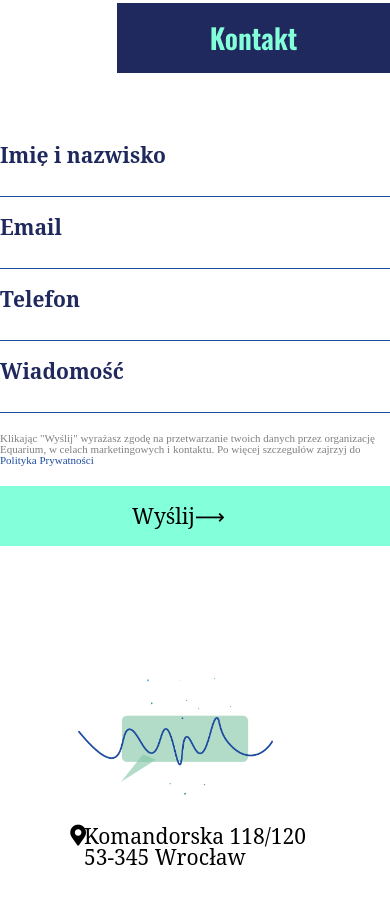
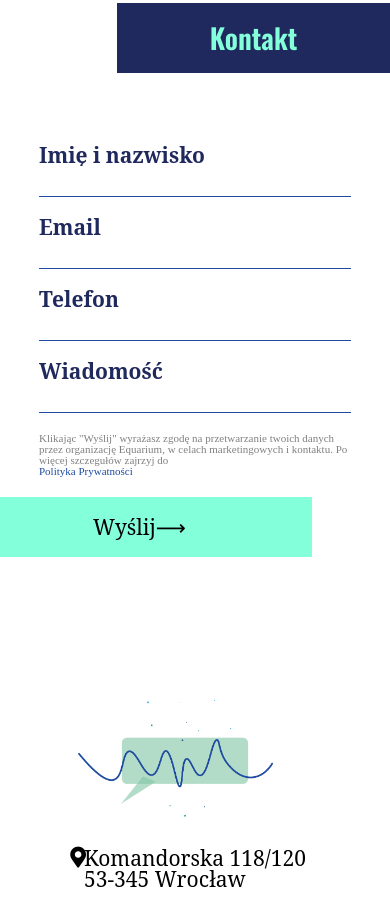
Before and after one commit to Macryo/Equarium, a website built with webpack: page dist/index.HTML in a window 390 px wide. Shown: the part 4076-4992 px from the top of the page. Built offline with nearby package versions, Linux system fonts and the light colour scheme.

Commit message:
changed contact form mobile style

```diff
--- a/style/contact-form.css
+++ b/style/contact-form.css
@@ -265,6 +265,19 @@
 
     }
 
+    .privacy-policy {
+        width: 80%;
+        display: flex;
+        flex-direction: column;
+        justify-self: center;
+    }
+
+    .mc-field-group{
+        width: 80%;
+        display: flex;
+        justify-self: center;
+    }
+
     #form_child_right {
         display: flex;
         flex-direction: column;
@@ -310,8 +323,9 @@
 
     }
     #form_child_left form input[type=submit] {
+        width: 80%;
+        min-height: 60px;
 
-        min-height: 60px;
     }
     #errorMsg {
 
```
